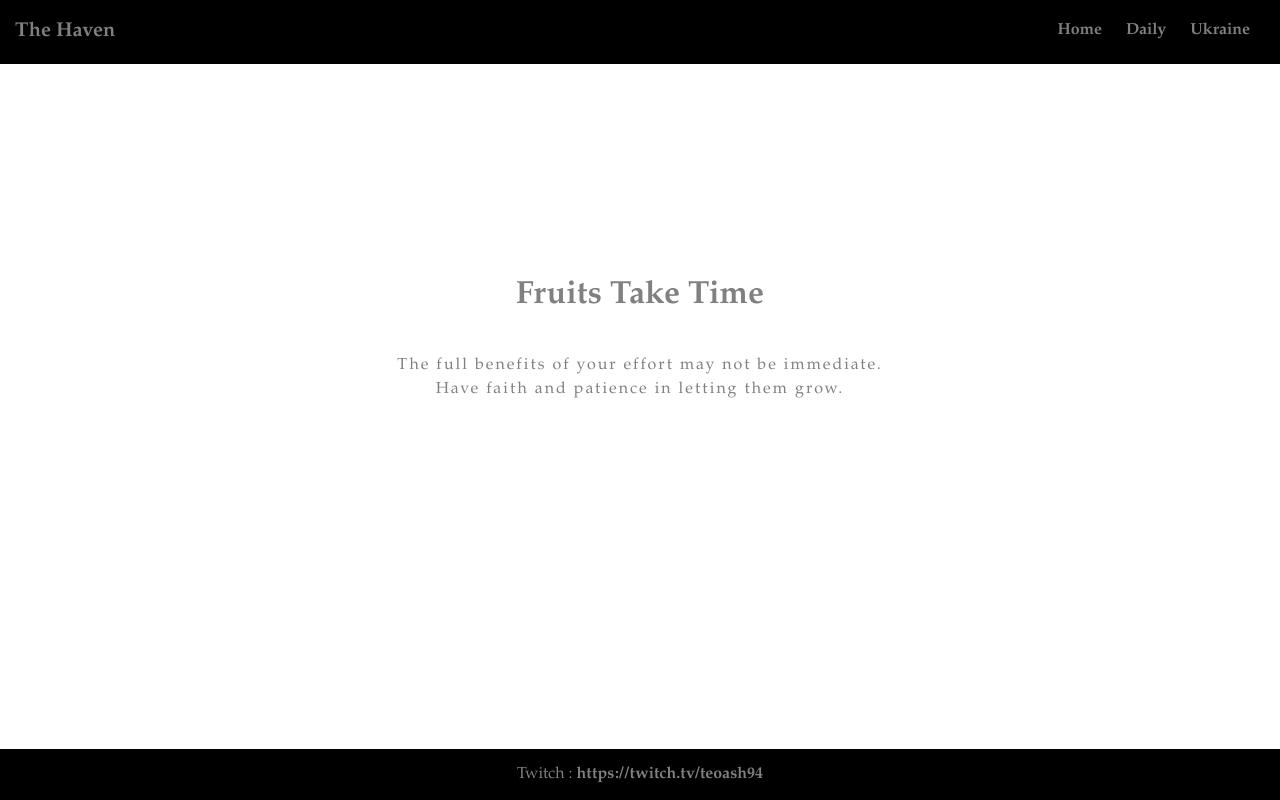
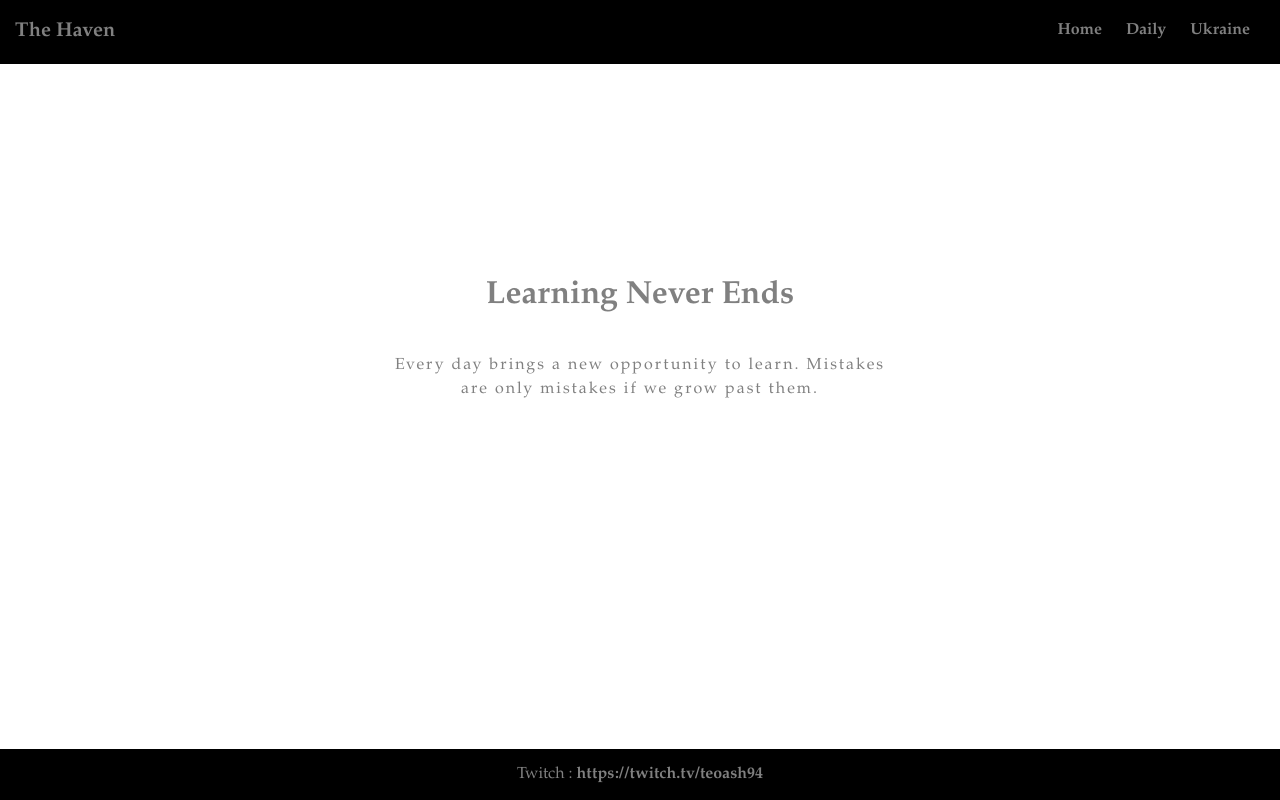
Before and after one commit to TeoAsh94/thehaven, a plain HTML site: page daily.html in a window 1280 px wide. Drawn offline with Linux system fonts and the light colour scheme.

Commit message:
Update daily.html
March 16 affirmation

```diff
--- a/daily.html
+++ b/daily.html
@@ -18,13 +18,13 @@
   </nav>
 
   <banner class="daily">
-      <h1>Fruits Take Time</h1>
+      <h1>Learning Never Ends</h1>
   </banner>
 
   <section>
     <article class="daily">
-      <p class="summary">The full benefits of your effort may not be immediate.
-Have faith and patience in letting them grow.</p>
+      <p class="summary">Every day brings a new opportunity to learn. Mistakes
+are only mistakes if we grow past them.</p>
     </article>
   </section>
 
```
